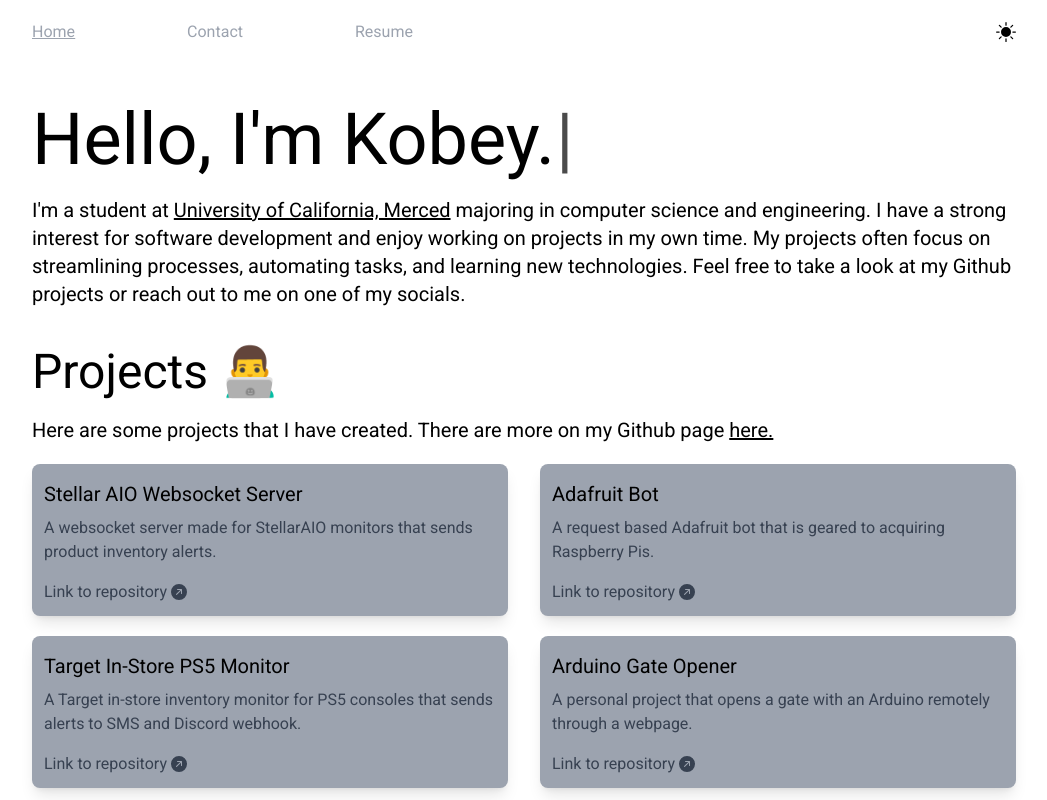
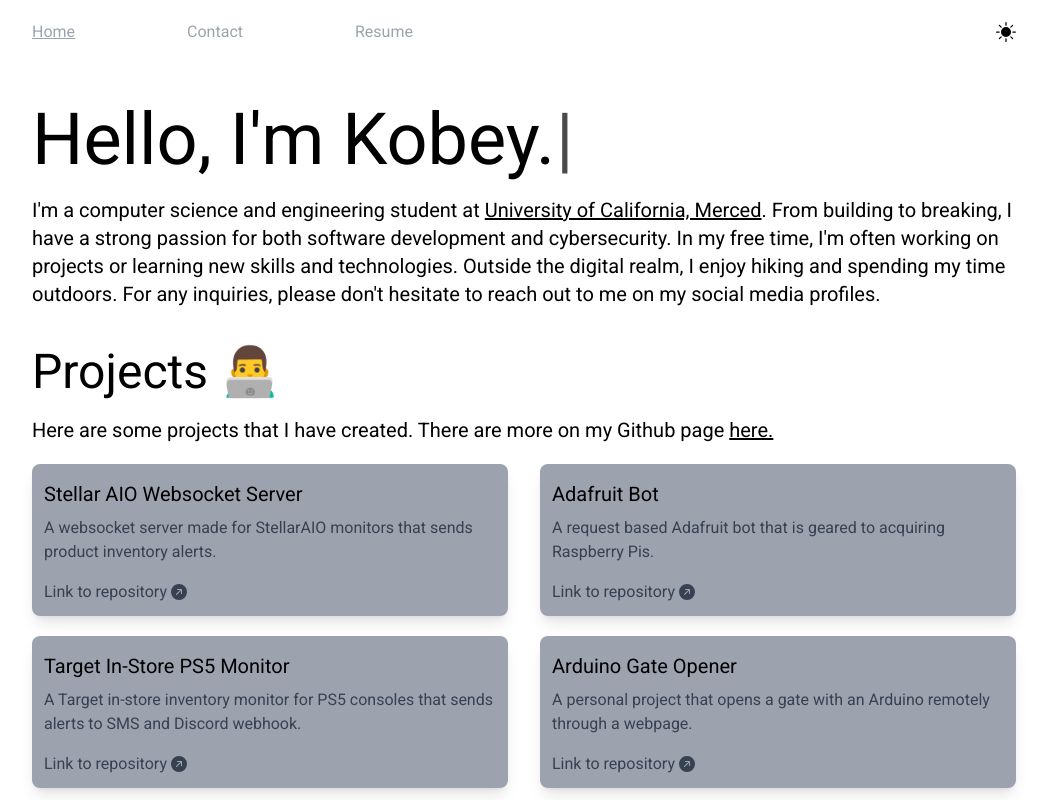
Before and after one commit to kpabellan/personal-website, a Next.js app: page / in a window 1280 px wide. Shown: the top 800 px of the page, without its empty margins (116-1163 px from the left). Built offline with nearby package versions, Linux system fonts and the light colour scheme; no server answers.

Commit message:
Updated introduction

```diff
--- a/components/Introduction.js
+++ b/components/Introduction.js
@@ -17,7 +17,7 @@ export const Introduction = () => {
       </h1>
 
       <p className='mx-auto text-left text-xl'>
-        I&apos;m a student at <a href='https://www.ucmerced.edu/about' target='_blank' rel='noopener noreferrer' className='underline hover:no-underline hover:text-gray-400'>University of California, Merced</a> majoring in computer science and engineering. I have a strong interest for software development and enjoy working on projects in my own time. My projects often focus on streamlining processes, automating tasks, and learning new technologies. Feel free to take a look at my Github projects or reach out to me on one of my socials.
+      I&apos;m a computer science and engineering student at <a href='https://www.ucmerced.edu/about' target='_blank' rel='noopener noreferrer' className='underline hover:no-underline hover:text-gray-400'> University of California, Merced</a>. From building to breaking, I have a strong passion for both software development and cybersecurity. In my free time, I'm often working on projects or learning new skills and technologies. Outside the digital realm, I enjoy hiking and spending my time outdoors. For any inquiries, please don't hesitate to reach out to me on my social media profiles.
       </p>
     </div>
   );
```
